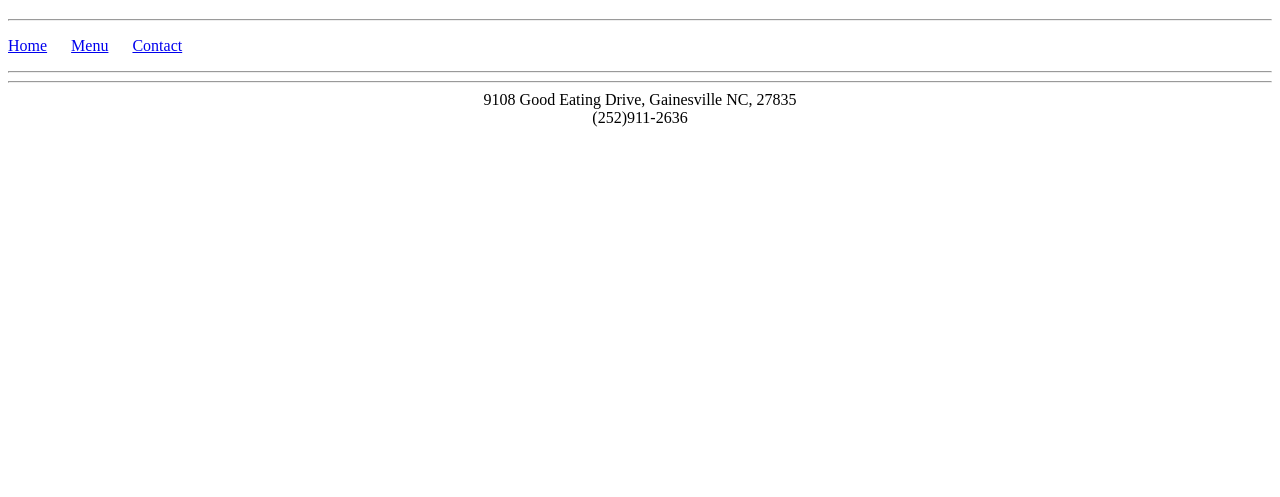
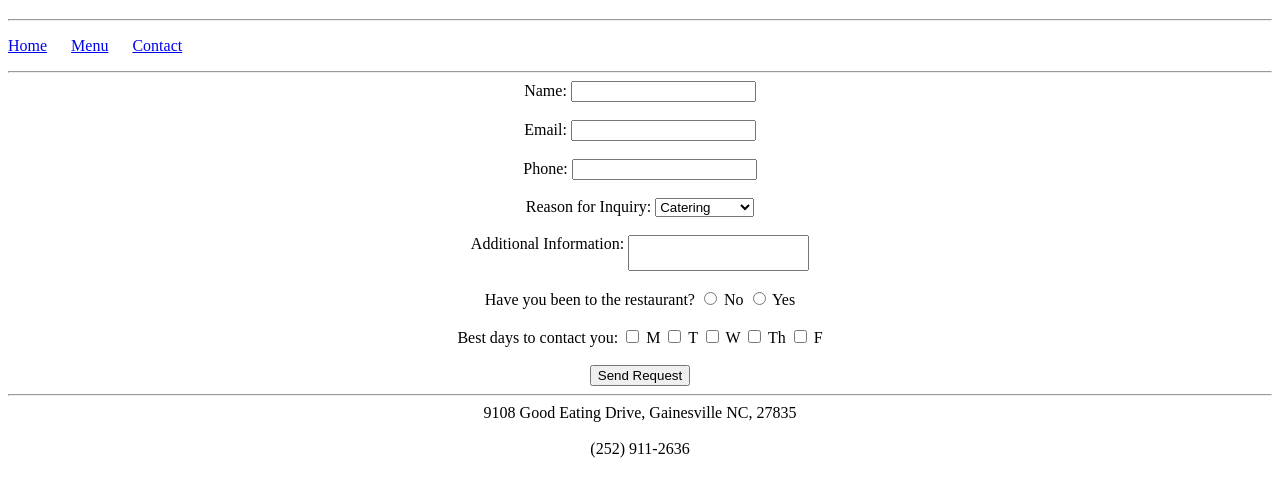
Before and after one commit to codingforkicks/introtowebdev, a plain HTML site: page restaurant/contact.html in a window 1280 px wide. Shown: the part 61-558 px from the top of the page. Drawn offline with Linux system fonts and the light colour scheme.

Commit message:
completed contact.html close to wireframe: some formatting off

```diff
--- a/restaurant/contact.html
+++ b/restaurant/contact.html
@@ -26,13 +26,62 @@ Most recent revision: ?/?/?
       </nav>
 
       <center>
+         <form action="submit.html" method="POST">
+            <!--name email phone boxes-->
+            <label for="name">Name:</label>
+            <input type="text" id="name" name="name" /><br/><br/>
+            <label for="email">Email:</label>
+            <input type="text" id="email" name="email" /><br/><br/>
+            <label for="phone">Phone:</label>
+            <input type="text" id="phone" name="phone" /><br/><br/>
+            <!--drop down-->
+            <label for="reason">Reason for Inquiry:</label>
+            <select id="reason" name="reason">
+               <option value="default" selected>Catering</option>
+               <option value="private">Private Party</option>
+               <option value="Feedback">Feedback</option value="Other">
+               <option>Other</option>
+            </select>
+            <br/><br/>
+
+            <!--additional info textbox-->
+            <label for="info">Additional Information: </label>
+            <textarea id="info" name="info" spellcheck="true" style="resize: none; vertical-align: top;"></textarea>
+            <br/><br/>
+
+            <!--radio button-->
+            <label for="returning-guest">Have you been to the restaurant?</label>
+            <input type="radio" id="option1" name="returning-guest" value="no" />
+            <label for="option1">No</label>
+            <input type="radio" id="option2" name="returning-guest" value="yes" />
+            <label for="option2">Yes</label>
+            <br/><br/>
+
+            <!--contact day checkbox-->
+            <label for="contact">Best days to contact you:</label>
+            <input type="checkbox" id="mon" name="contact" value="mon"/>
+            <label for="mon">M</label>
+            <input type="checkbox" id="tues" name="contact" value="tues"/>
+            <label for="tues">T</label>
+            <input type="checkbox" id="wed" name="contact" value="wed"/>
+            <label for="wed">W</label>
+            <input type="checkbox" id="thurs" name="contact" value="thurs"/>
+            <label for="thurs">Th</label>
+            <input type="checkbox" id="fri" name="contact" value="fri"/>
+            <label for="fri">F</label>
+            <br/><br/>
+
+            <!--submit button-->
+            <input type="submit" name="submit" value="Send Request">
+         </form>
       </center>
 
       <hr />
       <footer>
          <center>
-            <span>9108 Good Eating Drive, Gainesville NC, 27835</span><br />
-            <span>(252)911-2636</span>
+            <span>9108 Good Eating Drive, Gainesville NC, 27835</span>
+            <br /><br />
+            <span>(252) 911-2636</span>
          </center>
       </footer>
    </body>
```
